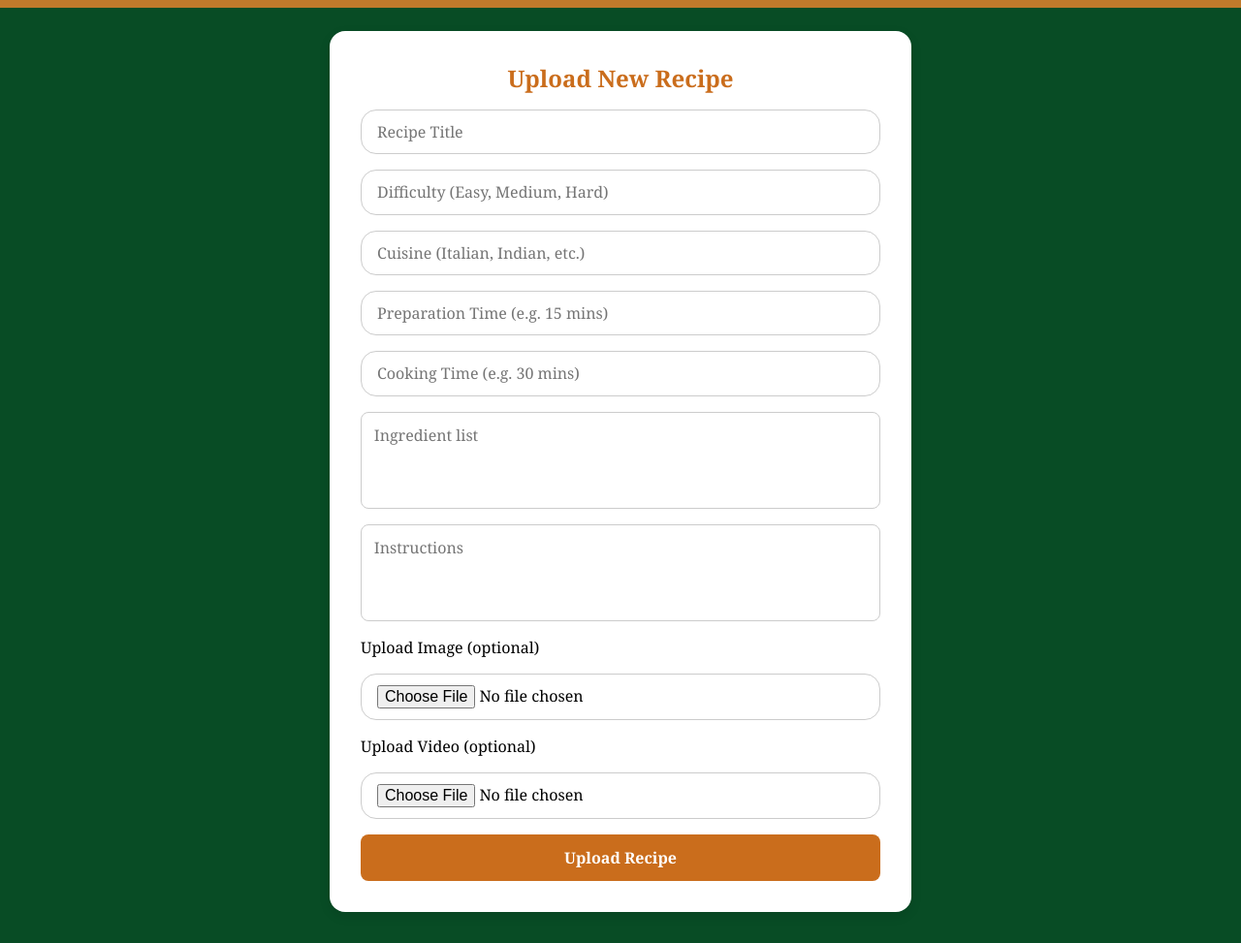
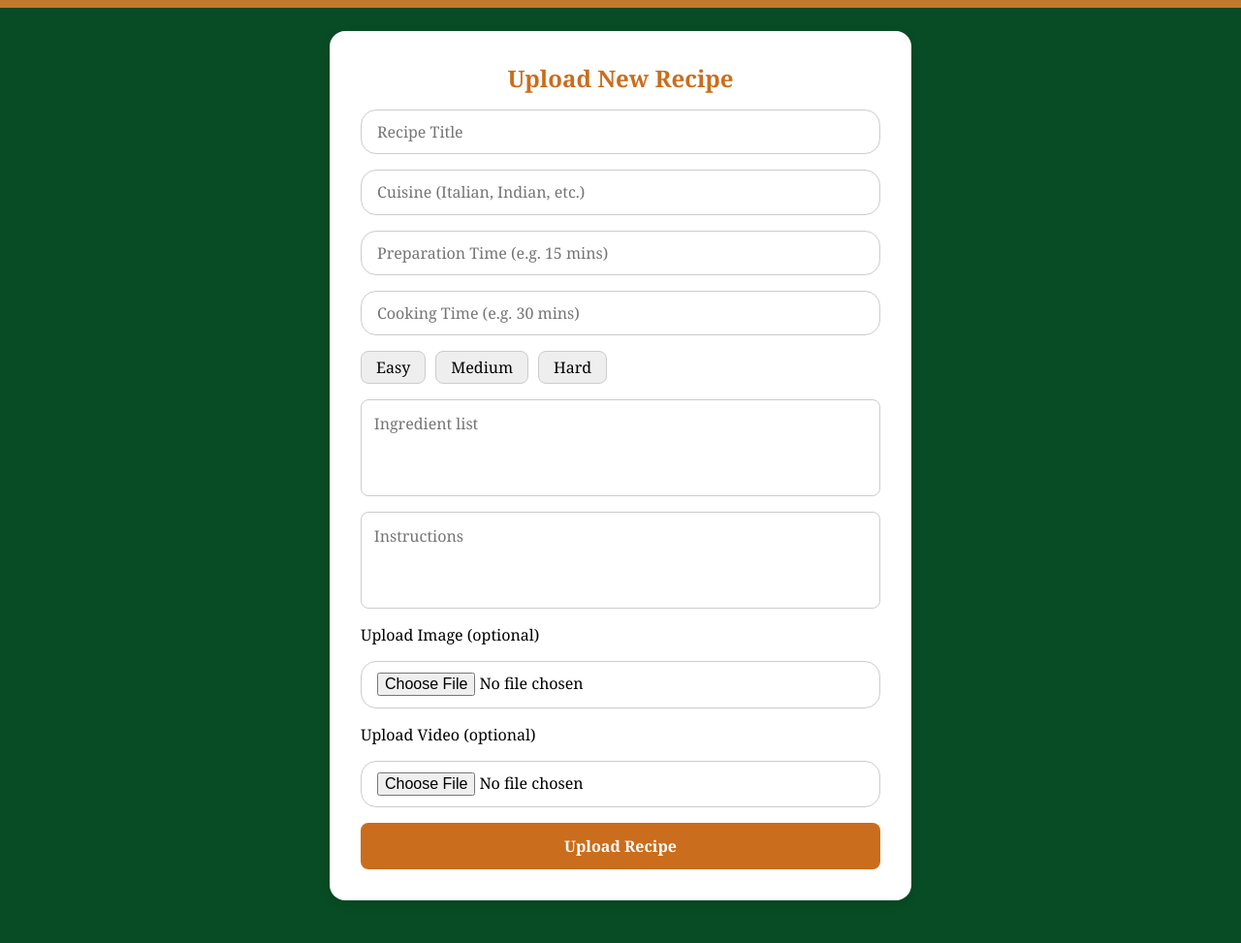
Before and after one commit to minorproject777/smartchef_2, a Django app: page /dashboard/upload/ in a window 1280 px wide. Shown: the part 72-1045 px from the top of the page at 97% size. After the commit the page ends 1001 px from the top, so only its background shows below. Run offline with Django 5.2, Linux system fonts and the light colour scheme; the visitor is signed in with stand-in values (Sample User, id 1).

Commit message:
fine tuning of upload ani recipie detail

```diff
--- a/accounts/models.py
+++ b/accounts/models.py
@@ -33,7 +33,9 @@ class Recipe(models.Model):
     user = models.ForeignKey(User, on_delete=models.CASCADE, related_name='recipes')
     title = models.CharField(max_length=200)
     short_description = models.TextField()
-    image = models.ImageField(upload_to='recipes/', blank=True, null=True)
+    image = models.ImageField(upload_to='recipes/',
+                             blank=True,
+                             null=True,)
     video = models.FileField(upload_to='recipes/videos/', blank=True, null=True)
 
     ingredients = models.TextField(blank=True, null=True)
--- a/accounts/templates/dashboard_home.html
+++ b/accounts/templates/dashboard_home.html
@@ -14,8 +14,6 @@
                     <a href="{% url 'dashboard_profile' username=user.username %}">
                         {% if user.profile.profile_image %}
                             <img src="{{ user.profile.profile_image.url }}" alt="{{ user.username }}" style="width:80px; height:80px; border-radius:50%;">
-                        {% else %}
-                            <img src="{% static 'static/default.jpeg' %}" alt="{{ user.username }}" style="width:80px; height:80px; border-radius:50%;">
                         {% endif %}
                         <p>{{ user.username }}</p>
                     </a>
--- a/accounts/templates/dashboard_profile.html
+++ b/accounts/templates/dashboard_profile.html
@@ -9,8 +9,6 @@
         <!-- Profile picture with static fallback -->
         {% if profile.profile_image %}
             <img src="{{ profile.profile_image.url }}" alt="{{ profile.user.username }}" class="profile-pic">
-        {% else %}
-            <img src="{% static 'images/default.jpeg' %}" alt="Default Profile" class="profile-pic">
         {% endif %}
 
 
--- a/accounts/templates/upload_recipe.html
+++ b/accounts/templates/upload_recipe.html
@@ -16,13 +16,17 @@
 
         <input type="text" name="title" placeholder="Recipe Title" required>
 
-        <input type="text" name="difficulty" placeholder="Difficulty (Easy, Medium, Hard)" required>
-
         <input type="text" name="cuisine" placeholder="Cuisine (Italian, Indian, etc.)" required>
 
         <input type="text" name="prep_time" placeholder="Preparation Time (e.g. 15 mins)" required>
 
         <input type="text" name="cook_time" placeholder="Cooking Time (e.g. 30 mins)" required>
+
+        <div class="difficulty-buttons">
+            <label class="btn"><input type="radio" name="difficulty" value="Easy" required> Easy</label>
+            <label class="btn"><input type="radio" name="difficulty" value="Medium"> Medium</label>
+            <label class="btn"><input type="radio" name="difficulty" value="Hard"> Hard</label>
+        </div>
 
         <textarea name="ingredients" placeholder="Ingredient list" required></textarea>
         <textarea name="short_description" placeholder="Instructions" required></textarea>
@@ -34,6 +38,8 @@
         <input type="file" name="video" accept="video/*">
 
         <button type="submit">Upload Recipe</button>
+
+
     </form>
 
 </section>
--- a/static/css/dashboard.css
+++ b/static/css/dashboard.css
@@ -413,6 +413,10 @@ ul li {
     margin-bottom: 1rem;
 }
 
+.recipe-author:hover {
+    color: rgb(10, 86, 42);
+}
+
 /* Media Section: Image & Video side by side */
 .media-section {
     display: flex;
@@ -743,6 +747,7 @@ textarea:focus {
 
 }
 
+
 .upload-form button {
     padding: 0.8rem;
     border: none;
@@ -758,6 +763,46 @@ textarea:focus {
 .upload-form button:hover {
     background-color: #e5832d;
 }
+
+.difficulty-buttons {
+    display: flex;
+    gap: 10px;
+}
+
+.difficulty-buttons .btn {
+    padding: 5px 15px;
+    border-radius: 8px;
+    background: #eee;
+    border: 1px solid #ccc;
+    cursor: pointer;
+    transition: 0.2s;
+}
+
+.difficulty-buttons input[type="radio"] {
+    display: none;
+}
+
+.difficulty-buttons input[type="radio"]:checked + span,
+.difficulty-buttons .btn:has(input:checked) {
+    background: #CA6D1C;
+    color: white;
+}
+
+.difficulty-buttons .btn:hover {
+    background: #CA6D1C;
+    color: white;
+}
+
+
+
+
+
+
+
+
+
+
+
 
 
 
```
Also changed, not shown: accounts/templates/recipe_detail.html (+8 -5 lines), media/profile_pics/default.jpeg (renamed from static/images/default.jpeg).
